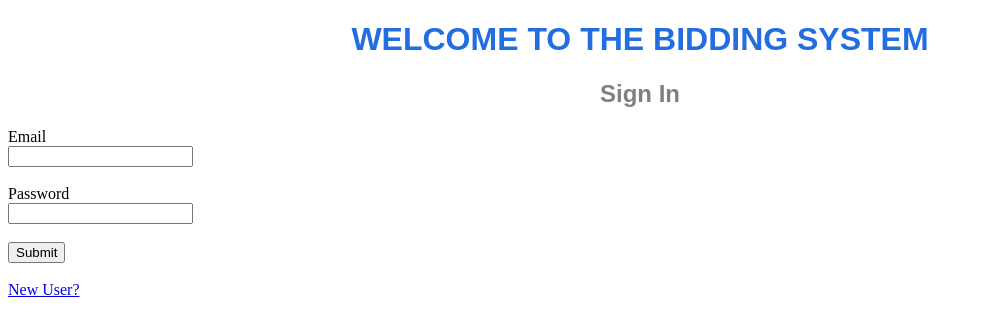
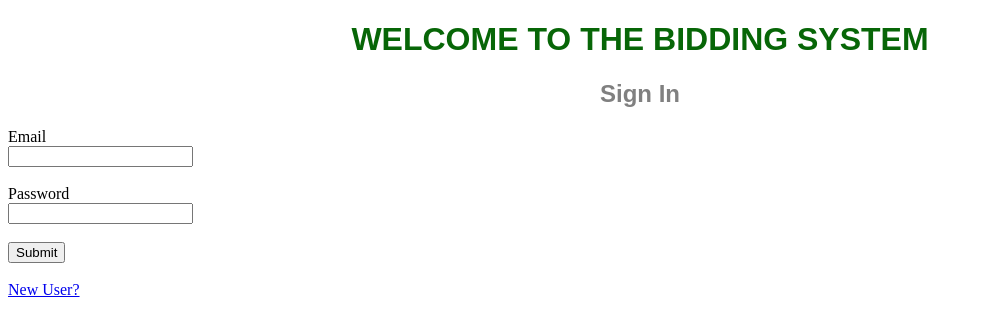
Before and after one commit to shikomatlala/BiddingSystem, a PHP site: page /index.php in a window 1280 px wide. Shown: the top 336 px of the page, without its empty margins (0-982 px from the left). Run offline with PHP 8.4, Linux system fonts and the light colour scheme.

Commit message:
Test change

```diff
--- a/style/index.css
+++ b/style/index.css
@@ -65,7 +65,7 @@ li a {
 h1{
     text-align: center;
     font-family: Arial, Helvetica, sans-serif;
-    color: rgb(34, 110, 224);
+    color: rgb(7, 102, 7);
 }
 
 h2{
```
